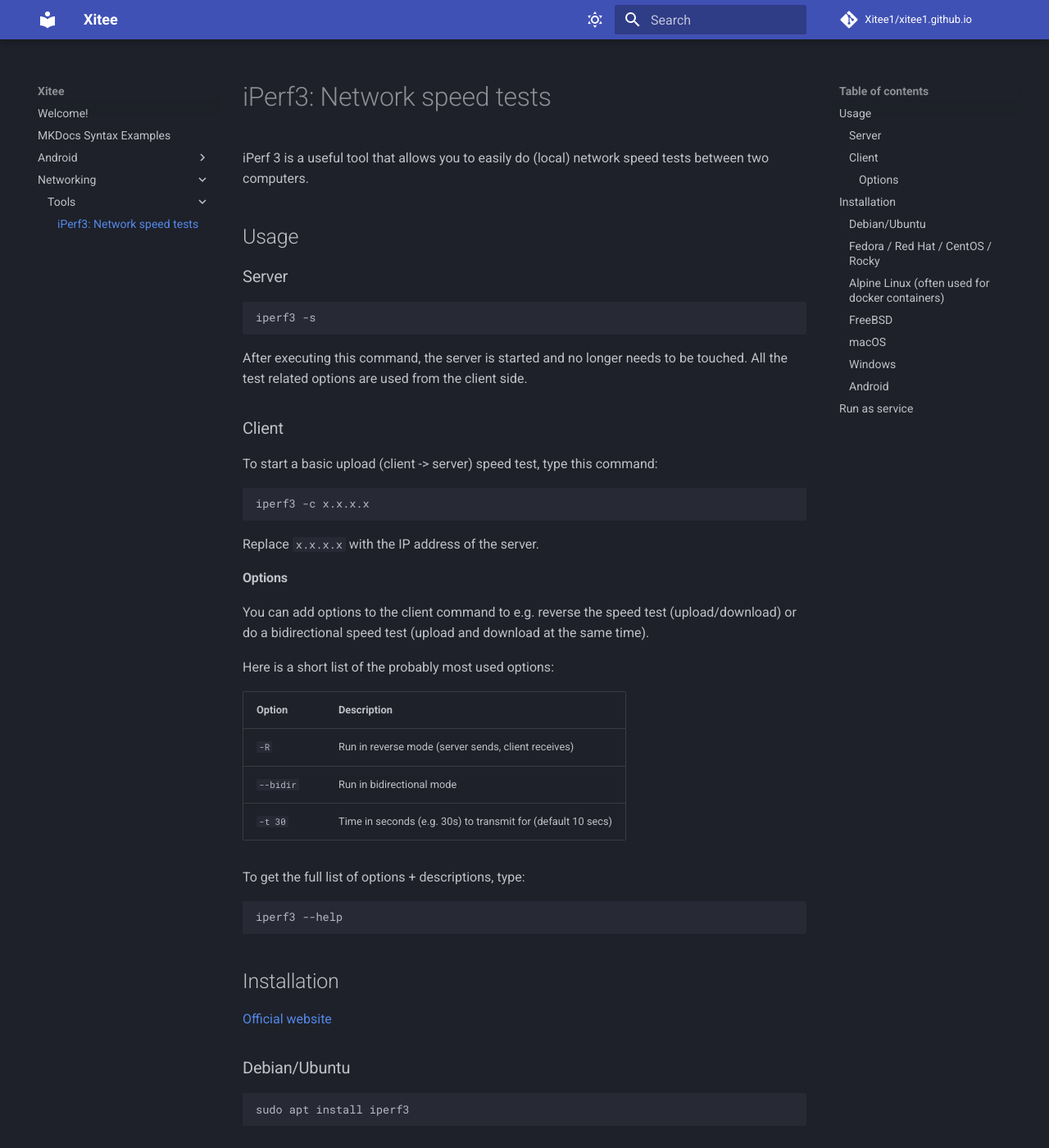
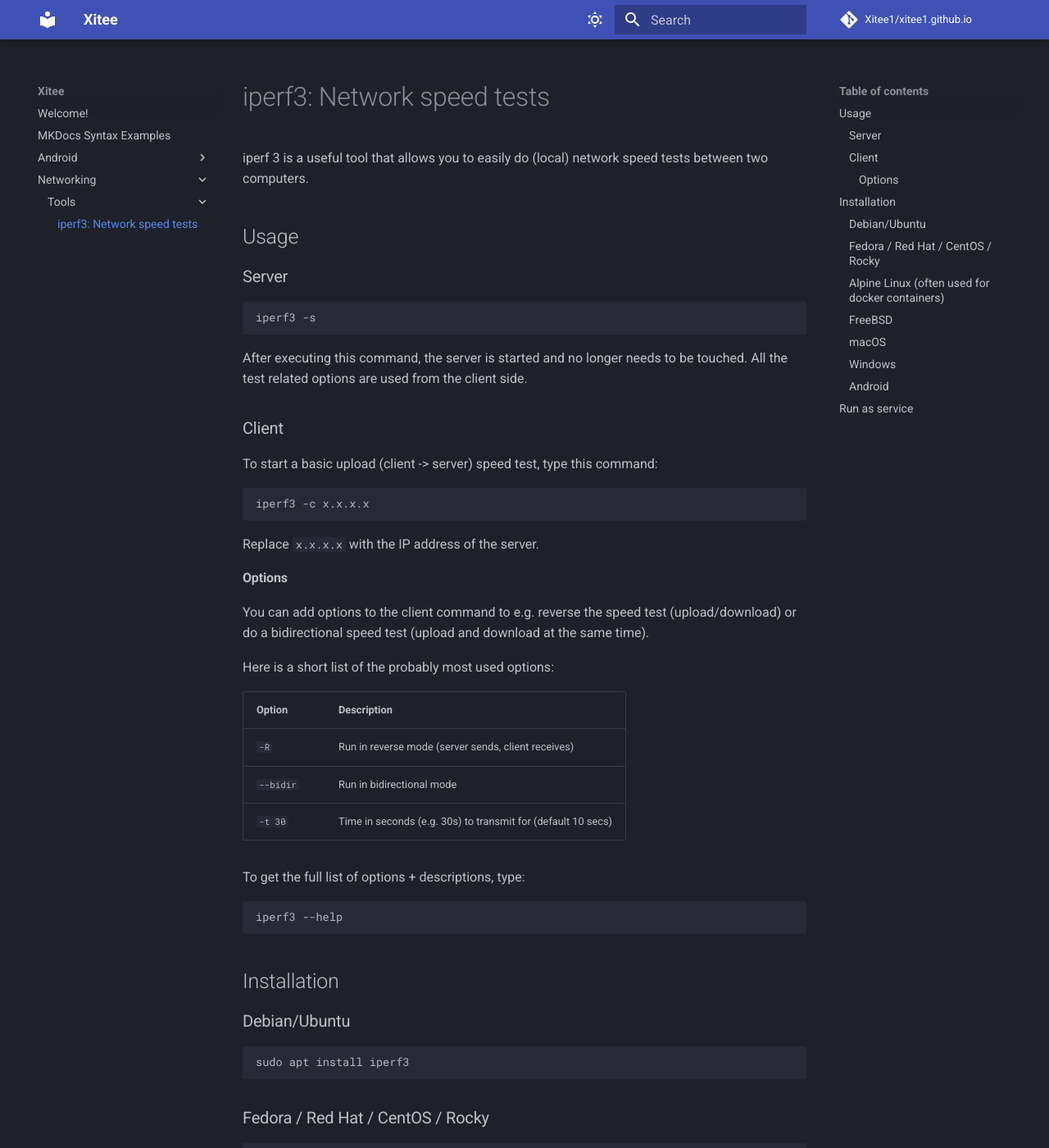
Before and after one commit to Xitee1/xitee1.github.io, an MkDocs documentation site: the page built from docs/Networking/Tools/iperf3: Network speed tests.md, in a window 1280 px wide and 1400 px high. Shown: the whole window at 82% size. Built offline with MkDocs 1.6.1 and Material for MkDocs 9.7.7, drawn with Linux system fonts in a browser that asks for light colours; plug-ins that fetch from the network failed and are left out; comment, search, counter and statistics services are not loaded; some of the changed text lies outside the part shown.

Commit message:
Remove link to "official" iperf web page because it seems to be not official

````diff
--- a/docs/Networking/Tools/iPerf3: Network speed tests.md
+++ b/docs/Networking/Tools/iperf3: Network speed tests.md
@@ -1,4 +1,4 @@
-iPerf 3 is a useful tool that allows you to easily do (local) network speed tests between two computers.
+iperf 3 is a useful tool that allows you to easily do (local) network speed tests between two computers.
 
 ## Usage
 ### Server
@@ -34,8 +34,6 @@
 
 
 ## Installation
-[Official website](https://iperf.fr/iperf-download.php){:target="_blank"}
-
 
 ### Debian/Ubuntu
 ```bash
@@ -90,7 +88,7 @@
 systemctl daemon-reload
 ```
 
-Start the iPerf3 server:
+Start the iperf3 server:
 ```bash
 systemctl start iperf3
 ```
````
